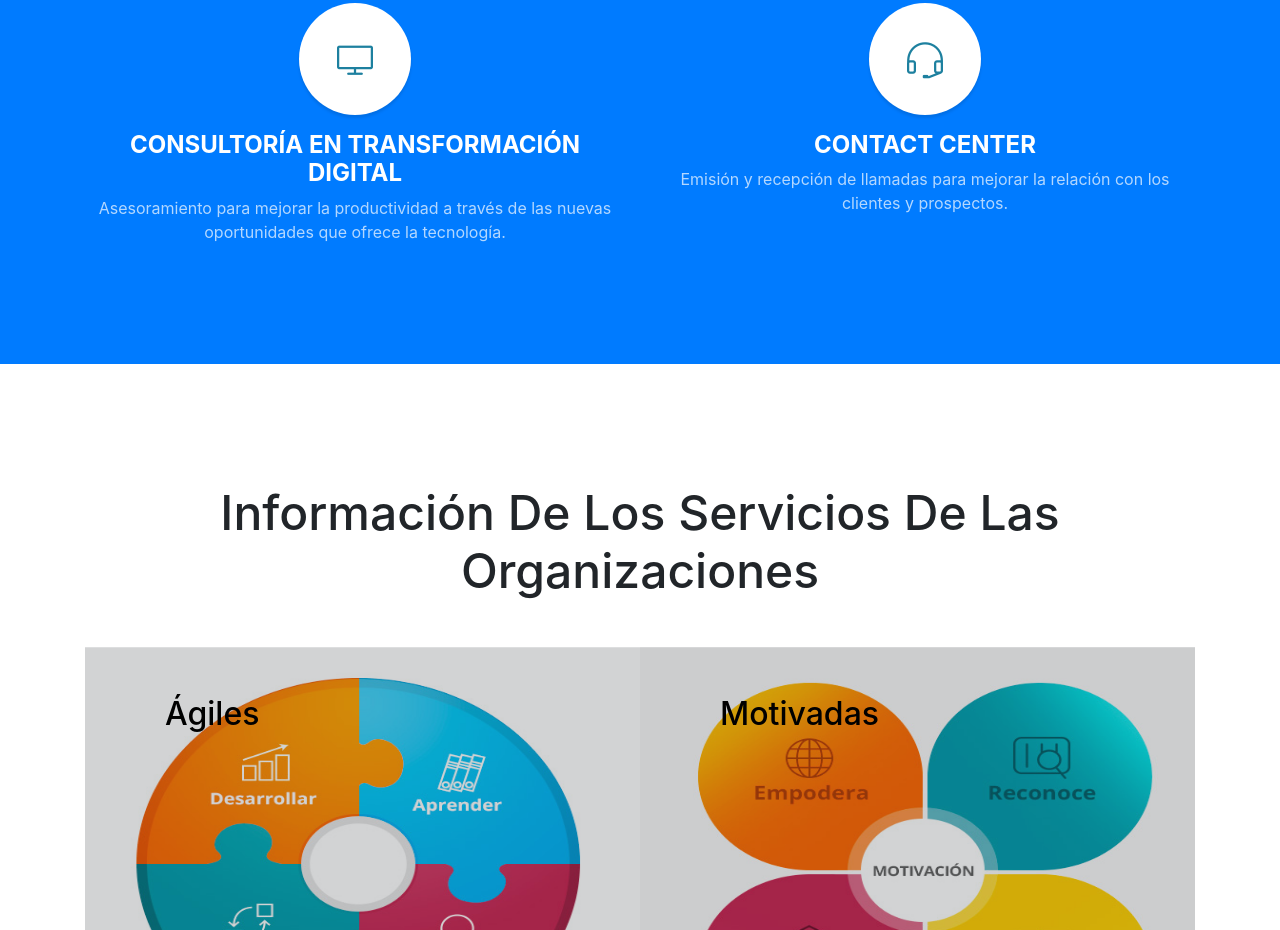
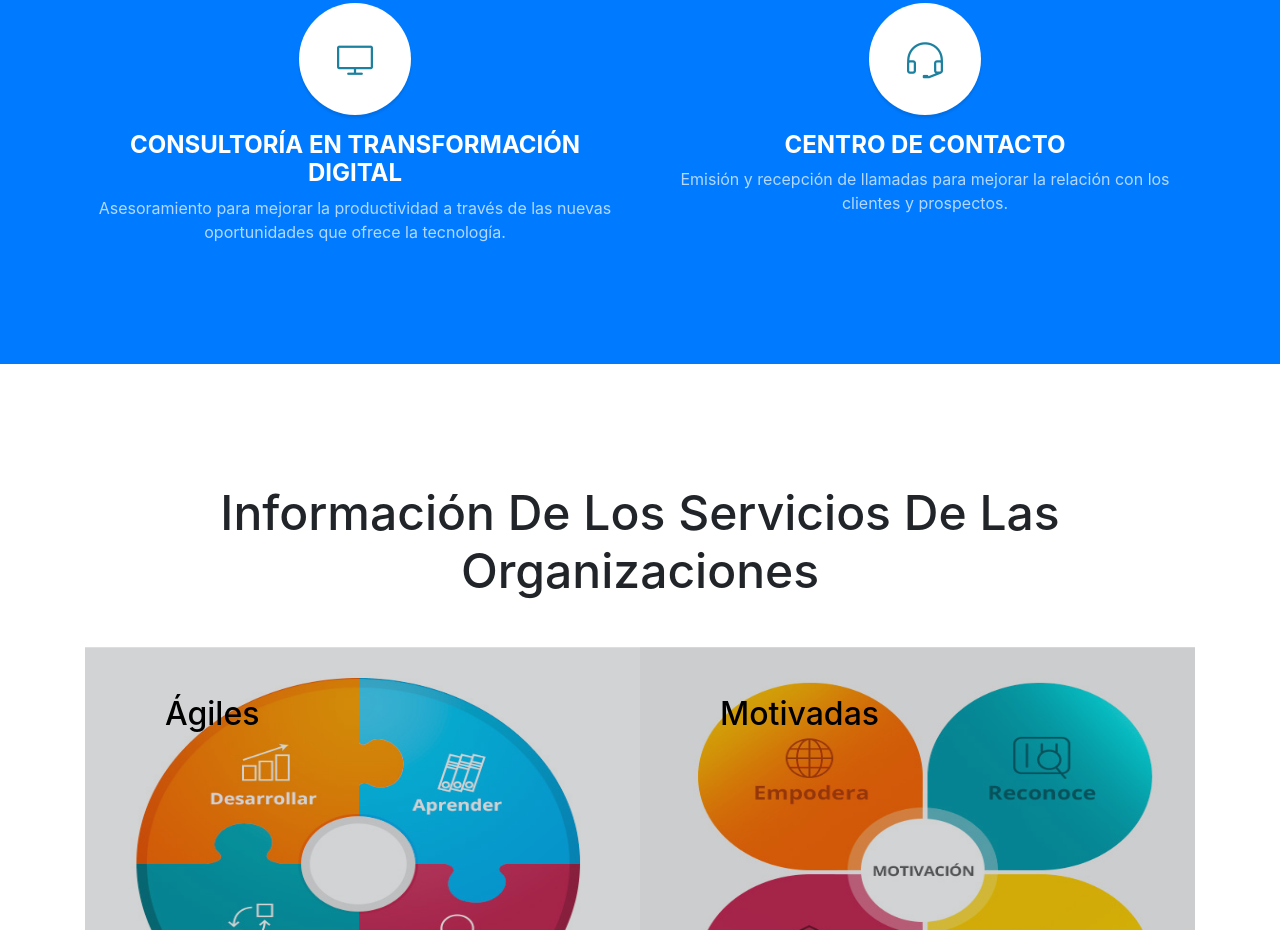
Before and after one commit to clconsulting/clconsulting.github.io, a website with bundled scripts: page index.html in a window 1280 px wide. Shown: the part 1777-2707 px from the top of the page. Built offline with nearby package versions, Linux system fonts and the light colour scheme.

Commit message:
Fixed wordy.

```diff
--- a/index.html
+++ b/index.html
@@ -111,7 +111,7 @@
             <i class="icon-earphones-alt"></i>
           </span>
           <h4>
-            <strong>CONTACT CENTER</strong>
+            <strong>CENTRO DE CONTACTO</strong>
           </h4>
           <p class="text-faded mb-0">Emisión y recepción de llamadas para mejorar la relación con los clientes y prospectos.</p>
         </div>
```
